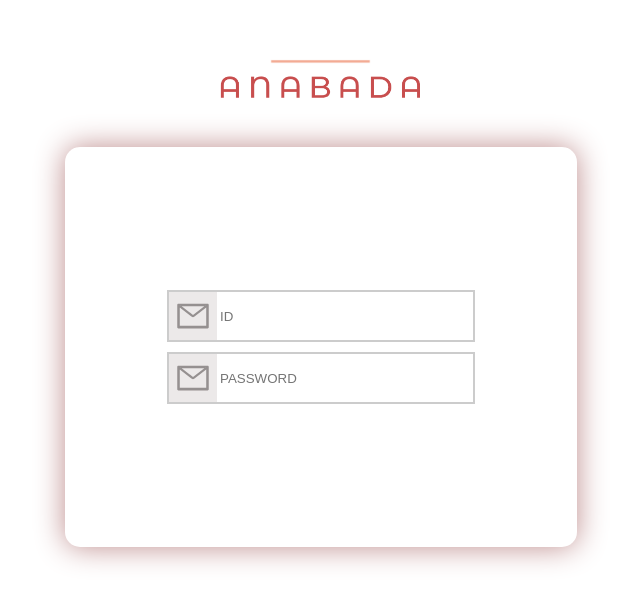
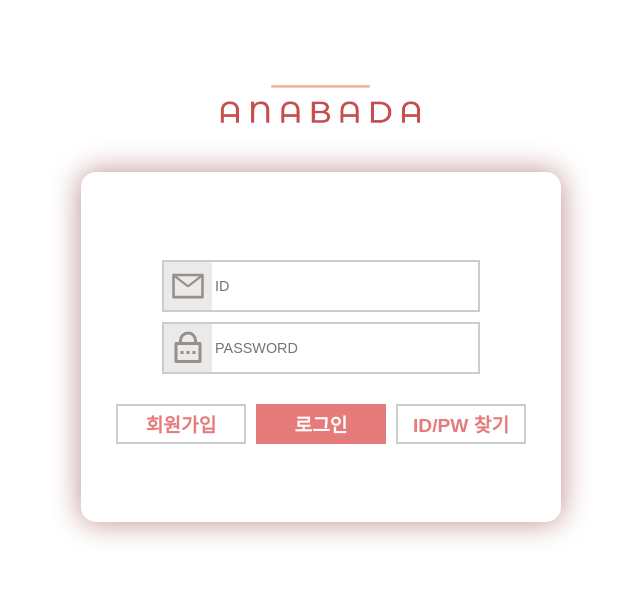
Before and after one commit to kcm0147/Anabada_Project, a React (Create React App) app in the folder client/: page /login in a window 1280 px wide. Shown: the part 107-710 px from the top of the page, without its empty margins (319-959 px from the left). Built offline with nearby package versions, Linux system fonts and the light colour scheme.

Commit message:
login view basic frame complete

```diff
--- a/client/package.json
+++ b/client/package.json
@@ -6,6 +6,7 @@
     "@testing-library/jest-dom": "^5.11.9",
     "@testing-library/react": "^11.2.5",
     "@testing-library/user-event": "^12.8.3",
+    "node-sass": "^4.14.0",
     "react": "^17.0.1",
     "react-dom": "^17.0.1",
     "react-icons": "^4.2.0",
--- a/client/src/assets/css/Loginview.css
+++ b/client/src/assets/css/Loginview.scss
@@ -9,17 +9,14 @@
 
 .login-box {
     display: flex;
+    flex-direction: column;
     justify-content: center;
     align-items: center;
-    width: 40%;
-    height: 50%;
+    width: 480px;
+    height: 350px;
     border-radius: 15px;
     box-shadow: 0px 0px 30px rgb(189, 139, 139);
     animation: moveLoginBox 1s;
-}
-
-form {
-    /* border: black solid; */
 }
 
 .label-box {
@@ -35,7 +32,6 @@ form {
     width: 36px;
     height: 36px;
     padding: 6px;
-    /* margin-bottom: -3px; */
 }
 
 .input-text-box {
@@ -43,18 +39,55 @@ form {
     align-items: center;
     height: 48px;
     margin: 0px;
-}
 
-.input-text-box input {
-    border: none;
-    outline: none;
-    margin: 1px;
-    width: 250px;
+    input {
+        border: none;
+        outline: none;
+        margin: 1px;
+        width: 260px;
+        color: rgb(124, 121, 121);
+        font: {
+            size: 0.9rem;
+        }
+    }
 }
 
 .login-logo-image {
     width: 250px;
     margin-bottom: 25px;
+}
+
+.button-box {
+    margin-top: 20px;
+}
+
+.btns {
+    margin: 0px 5px;
+    width: 130px;
+    height: 40px;
+    &:hover {
+        box-shadow: 0px 0px 10px rgb(139, 136, 136);
+    }
+}
+
+#join-btn, #search-btn {
+    background-color: rgb(255, 255, 255);
+    border: #ccc 2px solid;
+    color: rgb(230, 123, 123);
+    font: {
+        size: 1.2rem;
+        weight: 700;
+    }
+}
+
+#login-btn {
+    background-color: rgb(230, 123, 123);
+    border: none;
+    color: white;
+    font: {
+        size: 1.2rem;
+        weight: 700;
+    }
 }
 
 @keyframes moveLoginBox {
--- a/client/src/components/login/Loginview.js
+++ b/client/src/components/login/Loginview.js
@@ -1,26 +1,40 @@
-import 'assets/css/Loginview.css'
+import 'assets/css/Loginview.scss'
 import Logoimage from 'assets/image/logo.png'
 import { AiOutlineMail } from 'react-icons/ai'
+import { RiLockPasswordLine } from "react-icons/ri";
 
 export default function Loginview() {
+
+    let idvalue = '';
+    let pwvalue = '';
+
+    const onChangeId = (e) => { idvalue = e.target.value }
+    const onChangePW = (e) => { pwvalue = e.target.value }
+
+
     return (
         <div className='all-div'>
             <img src={Logoimage} alt='LOGO' className='login-logo-image' />
             <div className='login-box'>
-                <form>
+                <div>
                     <label className='label-box'>
                         <AiOutlineMail className='login-icons' />
                         <span className='input-text-box'>
-                            <input type='text' placeholder='ID'></input>
+                            <input type='text' placeholder='ID' onChange={onChangeId}></input>
                         </span>
                     </label>
                     <label className='label-box'>
-                        <AiOutlineMail className='login-icons' />
+                        <RiLockPasswordLine className='login-icons' />
                         <span className='input-text-box'>
-                            <input type='text' placeholder='PASSWORD'></input>
+                            <input type='text' placeholder='PASSWORD' onChange={onChangePW}></input>
                         </span>
                     </label>
-                </form>
+                </div>
+                <div className='button-box'>
+                    <button id='join-btn' className='btns'>회원가입</button>
+                    <button id='login-btn' className='btns'>로그인</button>
+                    <button id='search-btn' className='btns'>ID/PW 찾기</button>
+                </div>
             </div>
         </div>
     )
```
Also changed, not shown: 1 other file (tests, documents, lock files or other folders).
